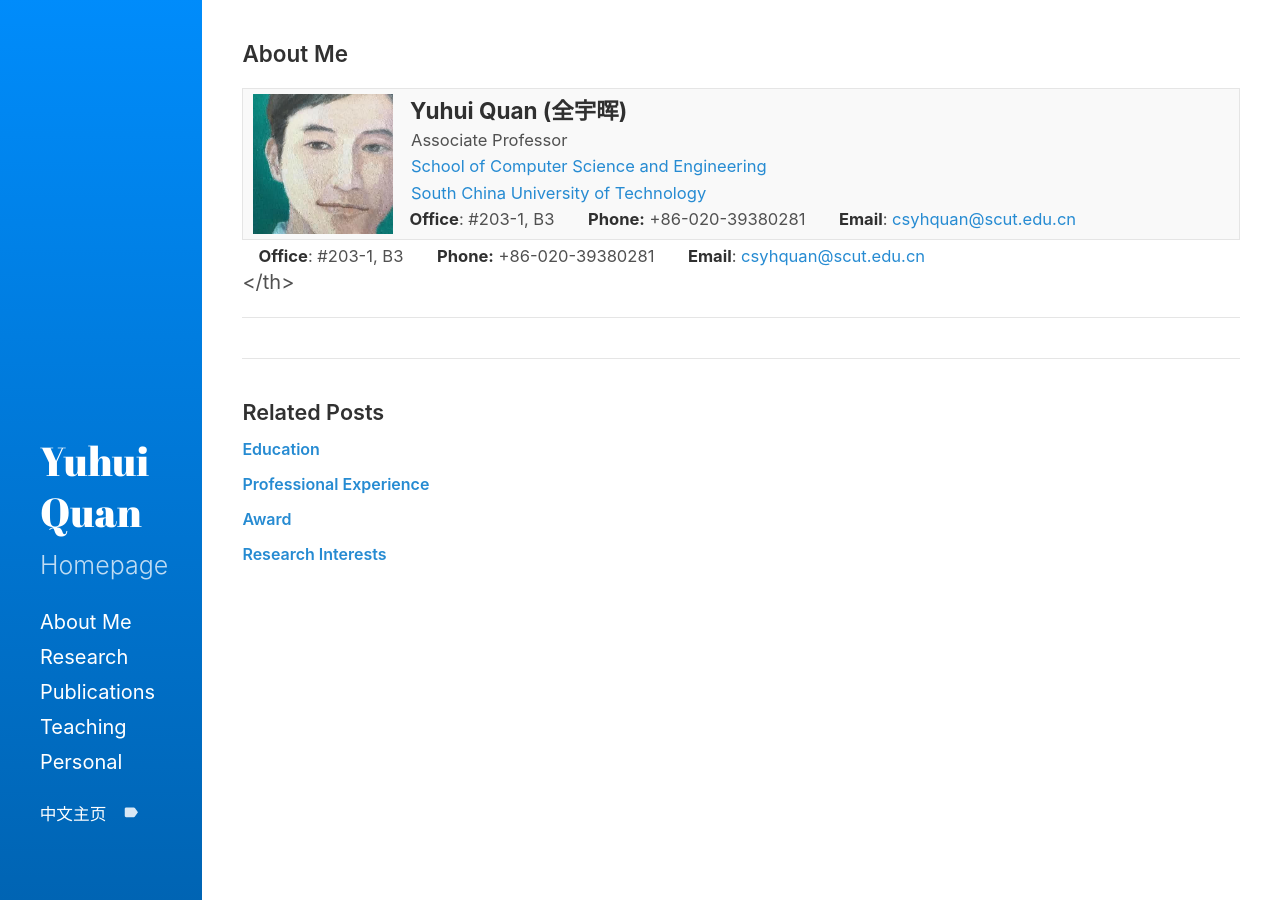
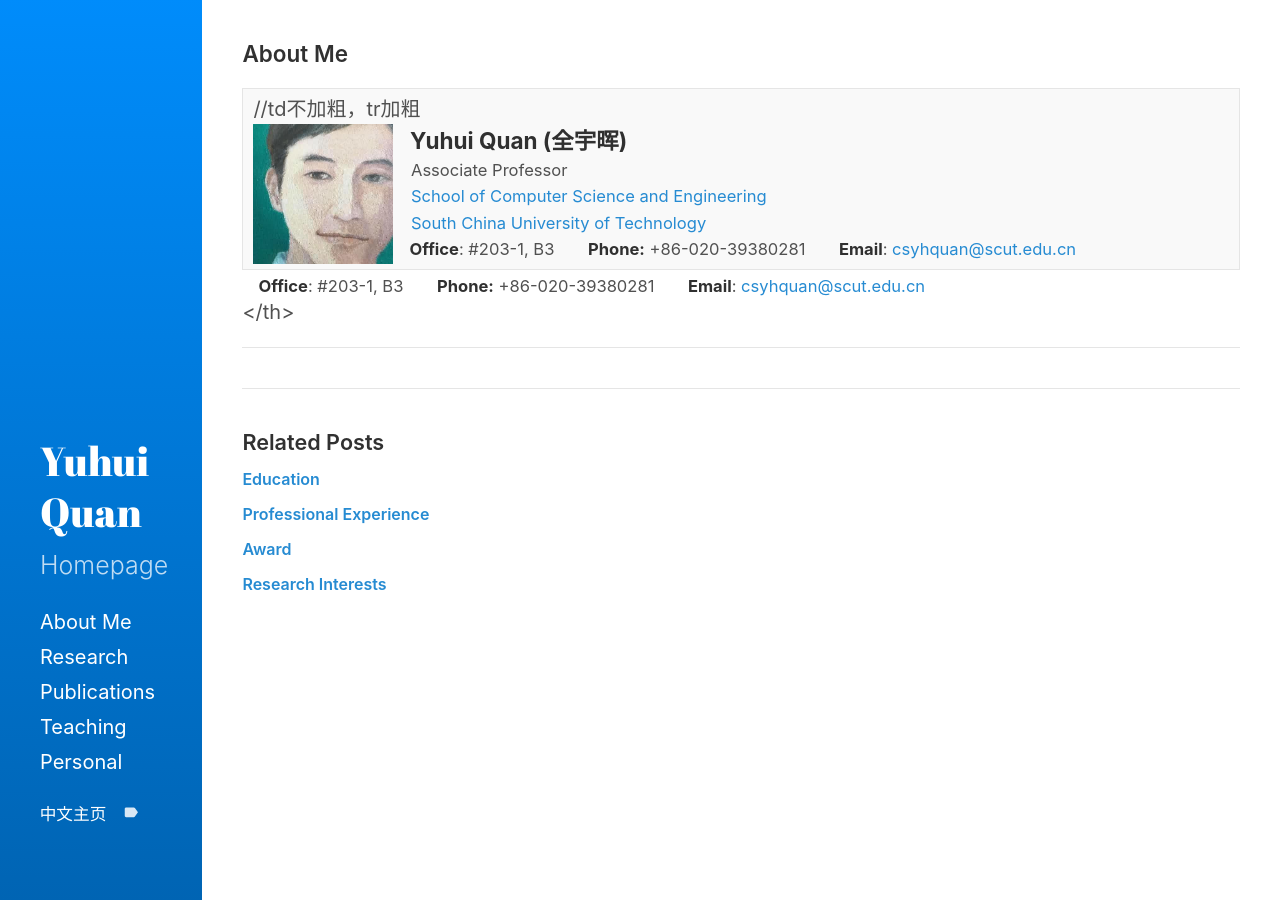
Before and after one commit to csyhquan/csyhquan.github.io, a Jekyll site: the page built from _posts/2020-5-30-resume.md, in a window 1280 px wide. Built offline with Jekyll 4.4.1, drawn with Linux system fonts in a browser that asks for light colours.

Commit message:
Update 2020-5-30-resume.md

```diff
--- a/_posts/2020-5-30-resume.md
+++ b/_posts/2020-5-30-resume.md
@@ -10,7 +10,7 @@ p.ex2 {margin-bottom: 0cm}
 <table>
 <tbody>
 <tr>
-<td style="background-color: #f9f9f9;">
+<td style="background-color: #f9f9f9;"> //td不加粗，tr加粗
 
 <p class="ex2"><img src="https://github.com/csyhquan/csyhquan.github.io/raw/master/images/2.jpg" alt="" width="140" align="left" /></p>
 <p class="ex1"><t0><span><strong> &ensp; Yuhui Quan (全宇晖)</strong></span></t0></p>
```
